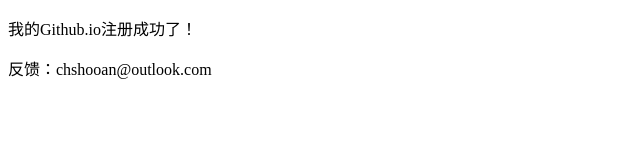
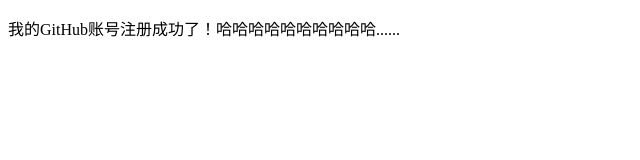
Before and after one commit to Chshooan/chshooan.github.io, a plain HTML site: page index.html in a window 1280 px wide. Shown: the whole page, without its empty margins (0-640 px from the left). Drawn offline with Linux system fonts and the light colour scheme.

Commit message:
Update index.html

```diff
--- a/index.html
+++ b/index.html
@@ -6,7 +6,6 @@
   <title>通知</title>
 </head>
 <body>
-<p>我的Github.io注册成功了！</p>
-<p>反馈：chshooan@outlook.com</p>
+<p>我的GitHub账号注册成功了！哈哈哈哈哈哈哈哈哈哈......</p>
 </body>
 </html>
```
